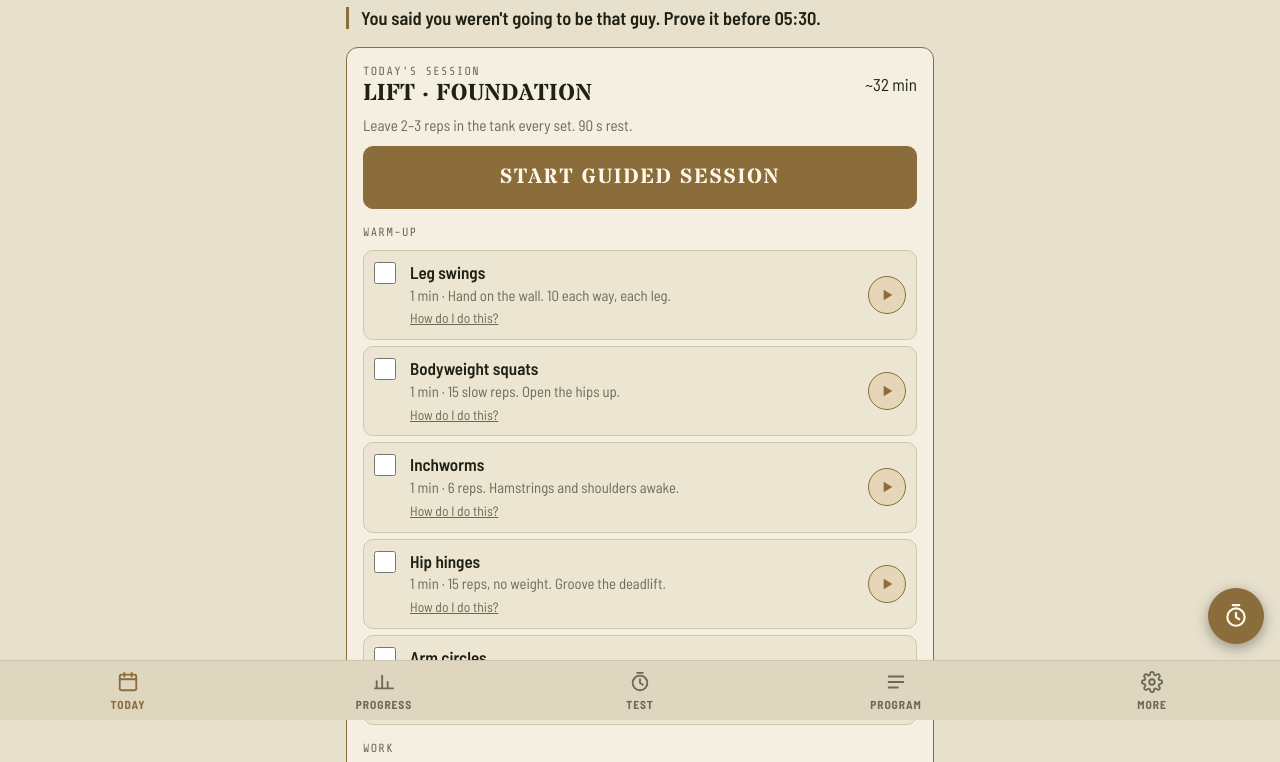
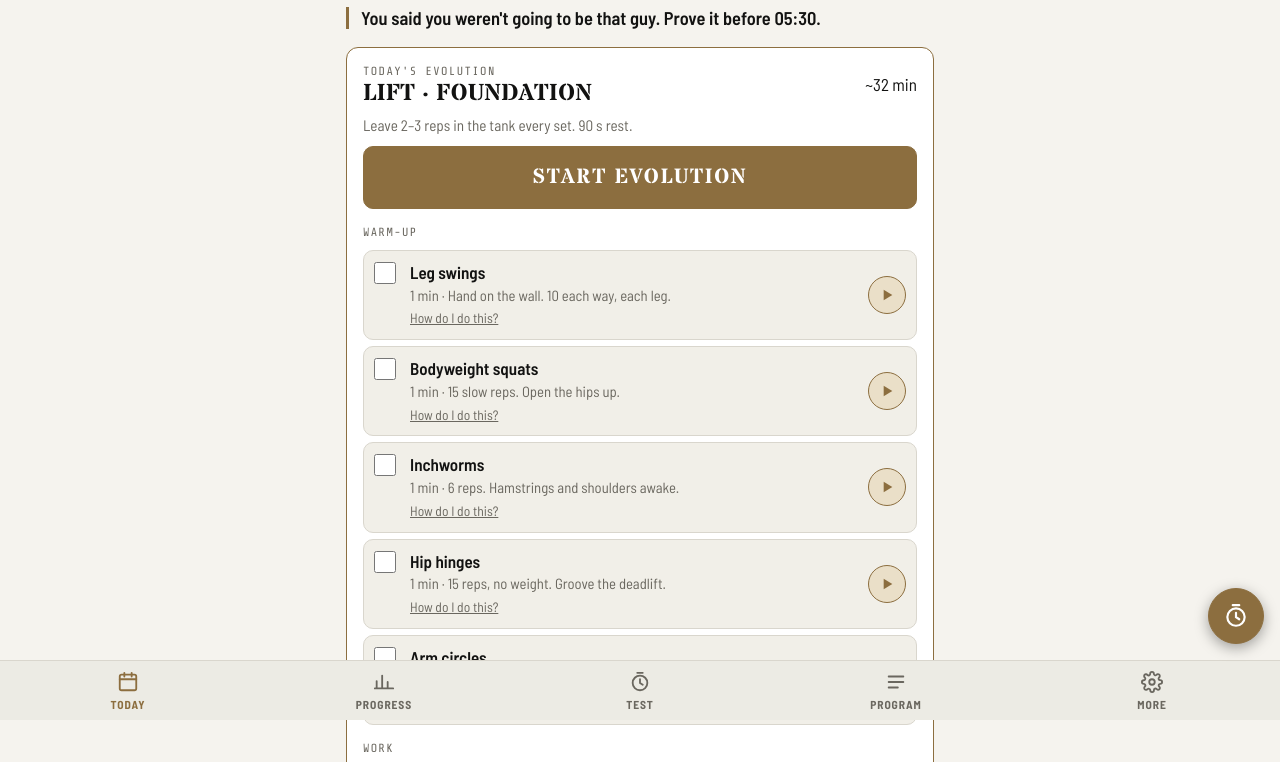
Before and after one commit to continentalinsulation/force-prep, a plain HTML site: page index.html in a window 1280 px wide. Shown: the part 80-842 px from the top of the page. Drawn offline with nearby package versions, Linux system fonts and the light colour scheme.

Commit message:
Rename to Evolution; black/white/FDE palette; EVO icon
Co-Authored-By: Claude Fable 5.1 <noreply@anthropic.com>
Claude-Session: https://claude.ai/code/session_01PPi4JjgHE3F1HsiAohq51g

```diff
--- a/index.html
+++ b/index.html
@@ -3,38 +3,38 @@
 <head>
 <meta charset="utf-8">
 <meta name="viewport" content="width=device-width, initial-scale=1, viewport-fit=cover">
-<title>FORCE Prep</title>
+<title>Evolution</title>
 <link rel="manifest" href="manifest.json">
 <link rel="apple-touch-icon" href="apple-touch-icon.png">
 <meta name="apple-mobile-web-app-capable" content="yes">
 <meta name="mobile-web-app-capable" content="yes">
 <meta name="apple-mobile-web-app-status-bar-style" content="black-translucent">
-<meta name="apple-mobile-web-app-title" content="FORCE Prep">
-<meta name="theme-color" content="#15170f">
+<meta name="apple-mobile-web-app-title" content="Evolution">
+<meta name="theme-color" content="#0c0c0b">
 <link rel="stylesheet" href="https://fonts.googleapis.com/css2?family=Stardos+Stencil:wght@400;700&family=Share+Tech+Mono&family=Barlow+Semi+Condensed:wght@400;500;600;700&display=swap" media="print" onload="this.media='all'">
 <noscript><link rel="stylesheet" href="https://fonts.googleapis.com/css2?family=Stardos+Stencil:wght@400;700&family=Share+Tech+Mono&family=Barlow+Semi+Condensed:wght@400;500;600;700&display=swap"></noscript>
 <style>
-/* Layout: phone-first app shell. Sticky header, scrolling view, fixed bottom tab bar. Dark-first, read at 05:15. Palette: dark olive ground, FDE/coyote accent, olive drab for "good". */
+/* Palette: black / white / flat dark earth. FDE is the only accent; red only for a fail. */
 :root{
-  --bg:#15170f; --bg2:#1b1e13; --surface:#22261a; --raise:#2d3222; --fg:#e8dfc6; --muted:#a19d82; --line:#3b4030;
-  --accent:#c9a66b; --accent-fg:#1a1508; --accent-soft:#3a3120;
-  --ok:#8da05a; --ok-soft:#2f361f;
-  --warn:#d49a4a; --warn-soft:#3d2f17; --bad:#c6563b; --bad-soft:#3e2018;
+  --bg:#0c0c0b; --bg2:#121211; --surface:#181817; --raise:#222220; --fg:#f3f1ec; --muted:#9c9890; --line:#2e2d2a;
+  --accent:#c4a470; --accent-fg:#111009; --accent-soft:#2c2619;
+  --ok:#c4a470; --ok-soft:#2c2619;
+  --warn:#c4a470; --warn-soft:#2c2619; --bad:#d0533f; --bad-soft:#3a1c17;
   --display:"Stardos Stencil","Stencil","Impact","Arial Narrow",sans-serif;
   --mono:"Share Tech Mono","Menlo","Consolas",monospace;
   --body:"Barlow Semi Condensed","Segoe UI",Helvetica,Arial,sans-serif;
   color-scheme:dark;
 }
 @media (prefers-color-scheme: light){ :root:not([data-theme="dark"]){
-  --bg:#e7e0cc; --bg2:#ded6bf; --surface:#f4efe1; --raise:#ece5d2; --fg:#1f2114; --muted:#6b6a55; --line:#cfc6ad;
-  --accent:#8a6d3b; --accent-fg:#fff8e8; --accent-soft:#e4d6b6;
-  --ok:#4b5320; --ok-soft:#dbe0c4;
-  --warn:#9a5b16; --warn-soft:#f1e2c6; --bad:#a9442c; --bad-soft:#f0d6cd; color-scheme:light }}
+  --bg:#f5f3ee; --bg2:#ecebe4; --surface:#ffffff; --raise:#f1efe8; --fg:#121211; --muted:#6a675f; --line:#d9d6cd;
+  --accent:#8c6e3f; --accent-fg:#ffffff; --accent-soft:#eadfc8;
+  --ok:#8c6e3f; --ok-soft:#eadfc8;
+  --warn:#8c6e3f; --warn-soft:#eadfc8; --bad:#b33f2e; --bad-soft:#f3d6d0; color-scheme:light }}
 :root[data-theme="light"]{
-  --bg:#e7e0cc; --bg2:#ded6bf; --surface:#f4efe1; --raise:#ece5d2; --fg:#1f2114; --muted:#6b6a55; --line:#cfc6ad;
-  --accent:#8a6d3b; --accent-fg:#fff8e8; --accent-soft:#e4d6b6;
-  --ok:#4b5320; --ok-soft:#dbe0c4;
-  --warn:#9a5b16; --warn-soft:#f1e2c6; --bad:#a9442c; --bad-soft:#f0d6cd; color-scheme:light }
+  --bg:#f5f3ee; --bg2:#ecebe4; --surface:#ffffff; --raise:#f1efe8; --fg:#121211; --muted:#6a675f; --line:#d9d6cd;
+  --accent:#8c6e3f; --accent-fg:#ffffff; --accent-soft:#eadfc8;
+  --ok:#8c6e3f; --ok-soft:#eadfc8;
+  --warn:#8c6e3f; --warn-soft:#eadfc8; --bad:#b33f2e; --bad-soft:#f3d6d0; color-scheme:light }
 *{box-sizing:border-box}
 html,body{margin:0;height:100%}
 body{background:var(--bg);color:var(--fg);font-family:var(--body);font-size:17px;line-height:1.4;-webkit-text-size-adjust:100%;overscroll-behavior-y:none}
@@ -182,7 +182,7 @@ ul.ex .howbtn{background:none;border:0;padding:0;color:var(--muted);font-size:.8
 <body>
 <div id="app">
   <header class="hdr">
-    <div><div class="eyebrow" id="dateline">—</div><h1 id="hdrtitle">FORCE Prep</h1></div>
+    <div><div class="eyebrow" id="dateline">—</div><h1 id="hdrtitle">Evolution</h1></div>
     <span class="pill" id="weekpill">Week —</span>
   </header>
   <main>
@@ -461,13 +461,13 @@ function renderToday(){
   if(t.getDay()===0){ h+=weekReview(t); }
   // session card
   var adjKey= p.kind==="lift"?"lift":p.kind==="bike"?"bike":null; var adjV=adjKey?S.adj[adjKey]:0;
-  h+='<div class="card '+(isEvening()?"":"hi")+' stack"><div class="row"><div><div class="eyebrow">Today\'s session</div><h2>'+esc(p.title)+'</h2></div><div style="display:grid;gap:4px;justify-items:end">'+(p.mins?'<span class="pill">~'+p.mins+' min</span>':'')+(adjKey&&adjV!==0?'<span class="adj '+(adjV>0?"up":"dn")+'">'+(adjV>0?"+":"")+adjV+' adaptive</span>':'')+'</div></div><div class="sub">'+esc(p.sub)+'</div>';
+  h+='<div class="card '+(isEvening()?"":"hi")+' stack"><div class="row"><div><div class="eyebrow">Today\'s evolution</div><h2>'+esc(p.title)+'</h2></div><div style="display:grid;gap:4px;justify-items:end">'+(p.mins?'<span class="pill">~'+p.mins+' min</span>':'')+(adjKey&&adjV!==0?'<span class="adj '+(adjV>0?"up":"dn")+'">'+(adjV>0?"+":"")+adjV+' adaptive</span>':'')+'</div></div><div class="sub">'+esc(p.sub)+'</div>';
   if(S.workouts[k]){ var wk=S.workouts[k]; h+='<div class="note" style="border-color:var(--accent);background:var(--accent-soft)"><b style="color:var(--accent)">Done.</b> '+(wk.sec?Math.round(wk.sec/60)+' min, finished '+esc(wk.at||"")+'. ':'')+'Streak: '+trainStreak()+'.</div>';
     if(adjKey&&!S.feel[k]) h+='<div class="stack"><div class="eyebrow">How was it?</div><div class="rate"><button class="btn quiet" data-rate="1">Easy</button><button class="btn quiet" data-rate="2">Right</button><button class="btn quiet" data-rate="3">Too hard</button></div></div>';
     if(p.kind==="lift"&&!(S.pr.pushups||[]).some(function(x){return x.date===k;})) h+='<div class="row"><div class="field" style="flex:1"><label for="pu">Push-up max today</label><input type="number" id="pu" inputmode="numeric" placeholder="e.g. 22"></div><button class="btn quiet" id="pu-save" style="align-self:end">Log</button></div>';
   }
   else if(p.kind==="sim") h+='<div class="sim-prep"><b>Sim day.</b> Eat something small an hour out. Set the two bags 1.25 m apart and mark 20 m and 40 m before you start. Run the warm-up below, then the sim from the Test tab. Two minutes between stations, no more.</div><button class="btn big" id="go-test">Run the test sim</button>';
-  else h+='<button class="btn big" id="go-wo">'+(p.kind==="rest"?"Easy spin (optional)":"Start guided session")+'</button>';
+  else h+='<button class="btn big" id="go-wo">'+(p.kind==="rest"?"Easy spin (optional)":"Start evolution")+'</button>';
   if(p.blocks.length){
     h+='<ul class="ex" style="display:none">';
     var sect=null;
@@ -497,7 +497,7 @@ function renderToday(){
   h+='</div>';
   h+='<div class="card stack"><div class="eyebrow">Note for today</div><textarea id="note" placeholder="How it felt. Anything that hurt. What to change.">'+esc(S.notes[k]||"")+'</textarea></div>';
   var el=document.getElementById("v-today"); el.innerHTML=h;
-  el.querySelectorAll("input[data-done]").forEach(function(c){ c.addEventListener("change",function(){ S.done[k]=S.done[k]||{}; S.done[k][c.dataset.done]=c.checked; save(); c.closest("li").classList.toggle("done",c.checked); if(dayComplete(t)&&!S.workouts[k]){ S.workouts[k]={sec:0,kind:p.kind,at:hhmm()}; save(); toast("Session complete. Streak "+trainStreak()); renderToday(); } }); });
+  el.querySelectorAll("input[data-done]").forEach(function(c){ c.addEventListener("change",function(){ S.done[k]=S.done[k]||{}; S.done[k][c.dataset.done]=c.checked; save(); c.closest("li").classList.toggle("done",c.checked); if(dayComplete(t)&&!S.workouts[k]){ S.workouts[k]={sec:0,kind:p.kind,at:hhmm()}; save(); toast("Evolution secured. Streak "+trainStreak()); renderToday(); } }); });
   el.querySelectorAll("input[data-rt]").forEach(function(c){ c.addEventListener("change",function(){ S.routine[k]=S.routine[k]||{}; S.routine[k][c.dataset.rt]=c.checked; save(); renderToday(); }); });
   el.querySelectorAll("input[data-ev]").forEach(function(c){ c.addEventListener("change",function(){ var tom=new Date(t); tom.setDate(t.getDate()+1); var tk=iso(tom); S.evening[tk]=S.evening[tk]||{}; S.evening[tk][c.dataset.ev]=c.checked; save(); c.closest("li").classList.toggle("done",c.checked); }); });
   el.querySelectorAll("[data-rate]").forEach(function(b){ b.addEventListener("click",function(){ var m=rate(p.kind,k,+b.dataset.rate); toast(m||"Noted."); renderToday(); }); });
@@ -516,7 +516,7 @@ function weekReview(t){
   var w=weekOf(t); var nx=w+1; var ph=phase(nx), cph=phase(w);
   var change= ph!==cph? "Next week starts "+PHASES[ph-1].n+": "+PHASES[ph-1].d : (S.adj.lift||S.adj.bike)? "Adaptive: lifts "+(S.adj.lift>=0?"+":"")+S.adj.lift+", bike "+(S.adj.bike>=0?"+":"")+S.adj.bike+" on top of the phase." : "Same phase, same numbers. Keep stacking days.";
   var grade= done>=6?"Clean week.":done>=5?"Solid. One slipped.":done>=4?"Four of six. Fix the misses before they become the pattern.":"Under four. The routine's the problem, not the program.";
-  return '<div class="card stack" style="border-color:var(--warn)"><div class="eyebrow">Week '+w+' review</div><h2>'+esc(grade)+'</h2><div class="stats"><div class="stat"><div class="v">'+done+'/6</div><div class="l">Sessions</div></div><div class="stat"><div class="v">'+rd+'/7</div><div class="l">Routine</div></div><div class="stat"><div class="v">'+(sims.length?simVerdictShort(sims[sims.length-1]):"—")+'</div><div class="l">Sim</div></div></div><div class="sub">'+esc(change)+'</div></div>';
+  return '<div class="card stack" style="border-color:var(--warn)"><div class="eyebrow">Week '+w+' review</div><h2>'+esc(grade)+'</h2><div class="stats"><div class="stat"><div class="v">'+done+'/6</div><div class="l">Evolutions</div></div><div class="stat"><div class="v">'+rd+'/7</div><div class="l">Routine</div></div><div class="stat"><div class="v">'+(sims.length?simVerdictShort(sims[sims.length-1]):"—")+'</div><div class="l">Sim</div></div></div><div class="sub">'+esc(change)+'</div></div>';
 }
 function simVerdictShort(sim){ var ok=0; [["rush",STD.rush],["lift",STD.lift],["shut",STD.shut]].forEach(function(x){ var s=secs(sim[x[0]]); if(s!==null&&s<=x[1]) ok++; }); return (ok+(sim.drag?1:0))+"/4"; }
 function ring(p){ var r=22, c=2*Math.PI*r; return '<svg class="ring" viewBox="0 0 54 54"><circle class="bgc" cx="27" cy="27" r="'+r+'"/><circle class="fgc" cx="27" cy="27" r="'+r+'" stroke-dasharray="'+c+'" stroke-dashoffset="'+(c*(1-p))+'"/></svg>'; }
@@ -583,7 +583,7 @@ function finish(){
   S.done[k]=S.done[k]||{}; W.plan.blocks.forEach(function(b,i){ S.done[k]["b"+i]=true; }); save();
   beep(784,150,0.3); setTimeout(function(){beep(1046,300,0.3);},160); buzz([80,50,80,50,160]);
   var el=document.getElementById("wo"); var s=trainStreak(); var adaptive=(kind==="lift"||kind==="bike");
-  el.innerHTML='<div class="top"><div class="eyebrow">'+esc(W.plan.title)+'</div></div><div class="mid"><div class="done-wrap"><div class="phase work">Session complete</div><div class="huge">'+mmss(sec)+'</div><div class="sub">on the clock</div><div class="stats" style="width:100%;max-width:360px"><div class="stat"><div class="v">'+s+'</div><div class="l">Day streak</div></div><div class="stat"><div class="v">'+Object.keys(S.workouts).length+'</div><div class="l">Sessions</div></div><div class="stat"><div class="v">'+daysOut()+'</div><div class="l">Days out</div></div></div>'+(adaptive?'<div class="stack" style="width:100%;max-width:360px"><div class="eyebrow">How was it?</div><div class="rate"><button class="btn quiet" data-rate="1">Easy</button><button class="btn quiet" data-rate="2">Right</button><button class="btn quiet" data-rate="3">Too hard</button></div><div class="sub" id="rate-msg" style="min-height:1.4em"></div></div>':'<div class="sub" style="max-width:32ch">'+esc(doneLine(s))+'</div>')+'</div></div><div class="acts"><button class="btn big" id="wo-close">Coffee</button></div>';
+  el.innerHTML='<div class="top"><div class="eyebrow">'+esc(W.plan.title)+'</div></div><div class="mid"><div class="done-wrap"><div class="phase work">Evolution secured</div><div class="huge">'+mmss(sec)+'</div><div class="sub">on the clock</div><div class="stats" style="width:100%;max-width:360px"><div class="stat"><div class="v">'+s+'</div><div class="l">Day streak</div></div><div class="stat"><div class="v">'+Object.keys(S.workouts).length+'</div><div class="l">Evolutions</div></div><div class="stat"><div class="v">'+daysOut()+'</div><div class="l">Days out</div></div></div>'+(adaptive?'<div class="stack" style="width:100%;max-width:360px"><div class="eyebrow">How was it?</div><div class="rate"><button class="btn quiet" data-rate="1">Easy</button><button class="btn quiet" data-rate="2">Right</button><button class="btn quiet" data-rate="3">Too hard</button></div><div class="sub" id="rate-msg" style="min-height:1.4em"></div></div>':'<div class="sub" style="max-width:32ch">'+esc(doneLine(s))+'</div>')+'</div></div><div class="acts"><button class="btn big" id="wo-close">Secure</button></div>';
   el.querySelectorAll("[data-rate]").forEach(function(b){ b.addEventListener("click",function(){ el.querySelectorAll("[data-rate]").forEach(function(x){x.classList.remove("sel");}); b.classList.add("sel"); var m=rate(kind,k,+b.dataset.rate); el.querySelector("#rate-msg").textContent=m||doneLine(s); }); });
   el.querySelector("#wo-close").addEventListener("click",closeWo);
   if(W.tick) clearInterval(W.tick); W.tick=null;
@@ -593,7 +593,7 @@ function doneLine(s){ if(s>=30) return "A month of not negotiating with yourself
 // ---------- PROGRESS ----------
 function renderProgress(){
   var t=today(); var w=weekOf(t);
-  var h='<div class="stats"><div class="stat"><div class="v">'+trainStreak()+'</div><div class="l">Train streak</div></div><div class="stat"><div class="v">'+routineStreak()+'</div><div class="l">Routine streak</div></div><div class="stat"><div class="v">'+Object.keys(S.workouts).length+'</div><div class="l">Sessions</div></div></div>';
+  var h='<div class="stats"><div class="stat"><div class="v">'+trainStreak()+'</div><div class="l">Train streak</div></div><div class="stat"><div class="v">'+routineStreak()+'</div><div class="l">Routine streak</div></div><div class="stat"><div class="v">'+Object.keys(S.workouts).length+'</div><div class="l">Evolutions</div></div></div>';
   h+='<div class="card stack"><div class="eyebrow">Last 8 weeks</div><div class="dow">'+DSHORT.slice(1).concat(DSHORT[0]).map(function(x){return "<div>"+x+"</div>";}).join("")+'</div><div class="heat">';
   var mon=new Date(t); mon.setDate(t.getDate()-((t.getDay()+6)%7)-49);
   for(var i=0;i<56;i++){ var d=new Date(mon); d.setDate(mon.getDate()+i); var cls=""; var fut=d>t; var st=fromIso(S.start);
@@ -705,7 +705,7 @@ function renderMore(){
   var h='<div class="card stack"><div class="eyebrow">Settings</div><div class="grid2"><div class="field"><label for="m-start">Week 1 started (Mon)</label><input type="date" id="m-start" value="'+esc(S.start)+'"></div><div class="field"><label for="m-test">Test date</label><input type="date" id="m-test" value="'+esc(S.testDate)+'"></div><div class="field"><label for="m-bed">Lights out</label><input type="time" id="m-bed" value="'+esc(S.bedtime)+'"></div></div><label class="row" style="justify-content:flex-start"><input type="checkbox" id="m-sound" '+(S.sound?"checked":"")+' style="width:20px;height:20px;accent-color:var(--accent)"> Beeps during workouts</label><div class="row"><div class="sub">Adaptive offsets: lifts '+S.adj.lift+', bike '+S.adj.bike+'</div><button class="btn quiet" id="m-adj0" style="padding:6px 10px;font-size:.85rem">Reset to 0</button></div></div>';
   h+='<div class="card stack"><div class="eyebrow">Backup</div><div class="sub">Everything lives on this phone. Copy a backup now and then, or to move to a new phone.</div><div class="row"><button class="btn quiet" id="m-copy" style="flex:1">Copy backup</button><button class="btn quiet" id="m-paste" style="flex:1">Restore</button></div><textarea id="m-box" placeholder="Paste a backup here, then tap Restore" style="font-size:.8rem;min-height:60px"></textarea></div>';
   h+='<div class="card stack"><div class="eyebrow">Danger</div><button class="btn danger" id="m-reset">Wipe all data</button></div>';
-  h+='<div class="sub" style="text-align:center">FORCE Prep v3</div>';
+  h+='<div class="sub" style="text-align:center">Evolution v5</div>';
   var el=document.getElementById("v-more"); el.innerHTML=h;
   el.querySelector("#m-start").addEventListener("change",function(e){ if(e.target.value){ S.start=e.target.value; save(); renderHeader(); toast("Start date updated"); } });
   el.querySelector("#m-test").addEventListener("change",function(e){ if(e.target.value){ S.testDate=e.target.value; save(); renderHeader(); toast(daysOut()+" days out"); } });
--- a/sw.js
+++ b/sw.js
@@ -1,4 +1,4 @@
-const CACHE = "force-prep-v7";
+const CACHE = "evolution-v8";
 const FILES = ["./", "./index.html", "./manifest.json", "./icon-192.png", "./icon-512.png", "./apple-touch-icon.png"];
 self.addEventListener("install", e => { e.waitUntil(caches.open(CACHE).then(c => c.addAll(FILES)).catch(() => {})); self.skipWaiting(); });
 self.addEventListener("activate", e => { e.waitUntil(caches.keys().then(ks => Promise.all(ks.filter(k => k !== CACHE).map(k => caches.delete(k)))).then(() => self.clients.claim())); });
```
Also changed, not shown: README.md, apple-touch-icon.png, icon-192.png, icon-512.png, manifest.json.
